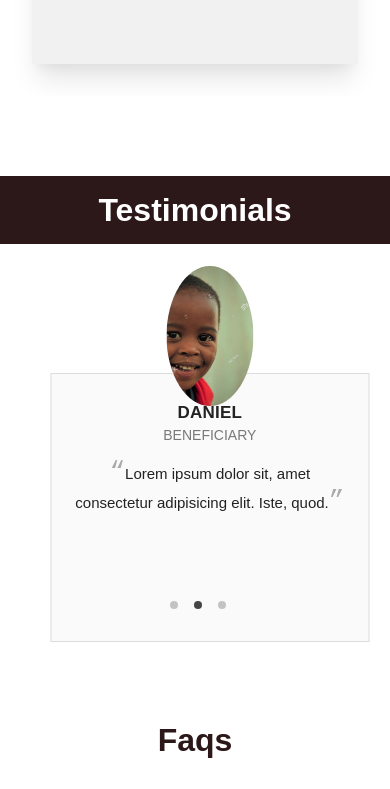
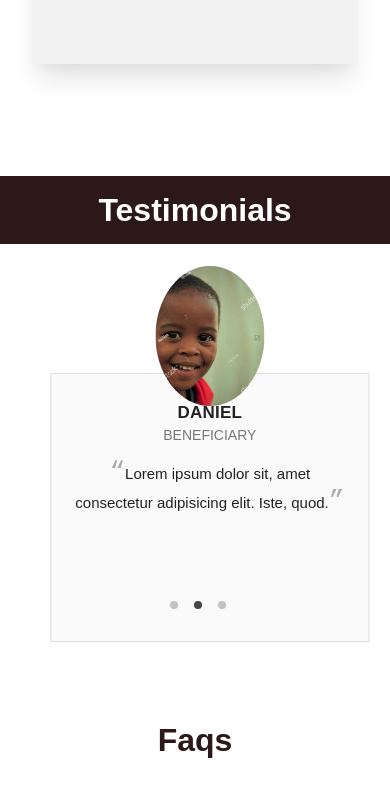
Before and after one commit to RichieMuga/ComboniHealthCare, a Next.js app: page / in a window 390 px wide. Shown: the part 1584-2373 px from the top of the page. Built offline with nearby package versions, Linux system fonts and the light colour scheme.

Commit message:
recorexted testimonials page

```diff
--- a/styles/globals.css
+++ b/styles/globals.css
@@ -538,13 +538,24 @@ h5 {
 }
 
 @media (max-width: 659px) {
+  .carousel .slide img {
+    width: 20% !important;
+  }
   .margintopNv {
     margin-top: 5em;
+  }
+}
+@media (max-width: 659px) {
+  .carousel .slide img {
+    width: 30% !important;
   }
 }
 @media only screen and (max-width: 380px) {
   .paragraph-11 {
     margin: 0 2em;
+  }
+  .carousel .slide img {
+    width: 38% !important;
   }
   .paragraph-111 {
     margin: 1em 5em;
@@ -553,8 +564,8 @@ h5 {
     width: 80%;
   }
   .testimonialImages {
-    height: 100px;
-    width: 50px;
+    height: 140px;
+    width: 100px;
   }
 }
 /* gallery manenos */
```
